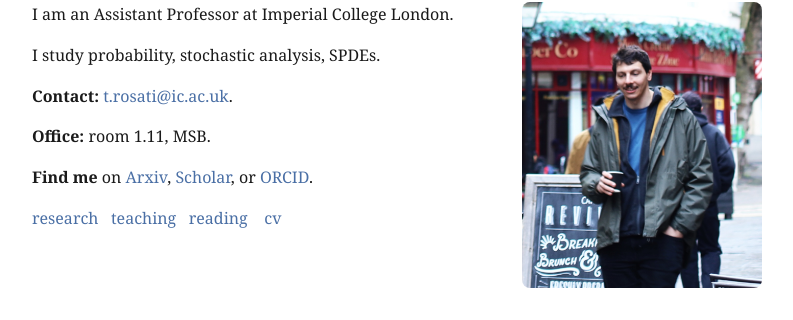
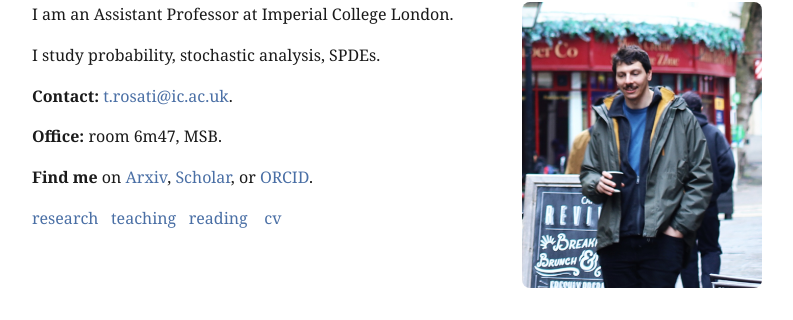
Before and after one commit to rosati-tom/rosati-tom.github.io, a Jekyll site: the page built from index.md, in a window 1280 px wide and 900 px high. Shown: the part 204-524 px from the top of the window, without its empty margins (243-1036 px from the left). Built offline with Jekyll 4.4.1, drawn with Linux system fonts in a browser that asks for light colours; some web fonts are replaced.

Commit message:
Change room number.

```diff
--- a/index.md
+++ b/index.md
@@ -19,7 +19,7 @@ SPDEs.
 
 **Contact:** [t.rosati@ic.ac.uk](mailto:t.rosati@ic.ac.uk).
 
-**Office:** room 1.11, MSB.
+**Office:** room 6m47, MSB.
 
 
 **Find me** on [Arxiv](https://arxiv.org/search/?searchtype=author&query=Rosati%2C+T),  [Scholar](https://scholar.google.com/citations?user=Xdj6H3gAAAAJ&hl=en), or [ORCID](https://orcid.org/0000-0001-5255-6519).
```
